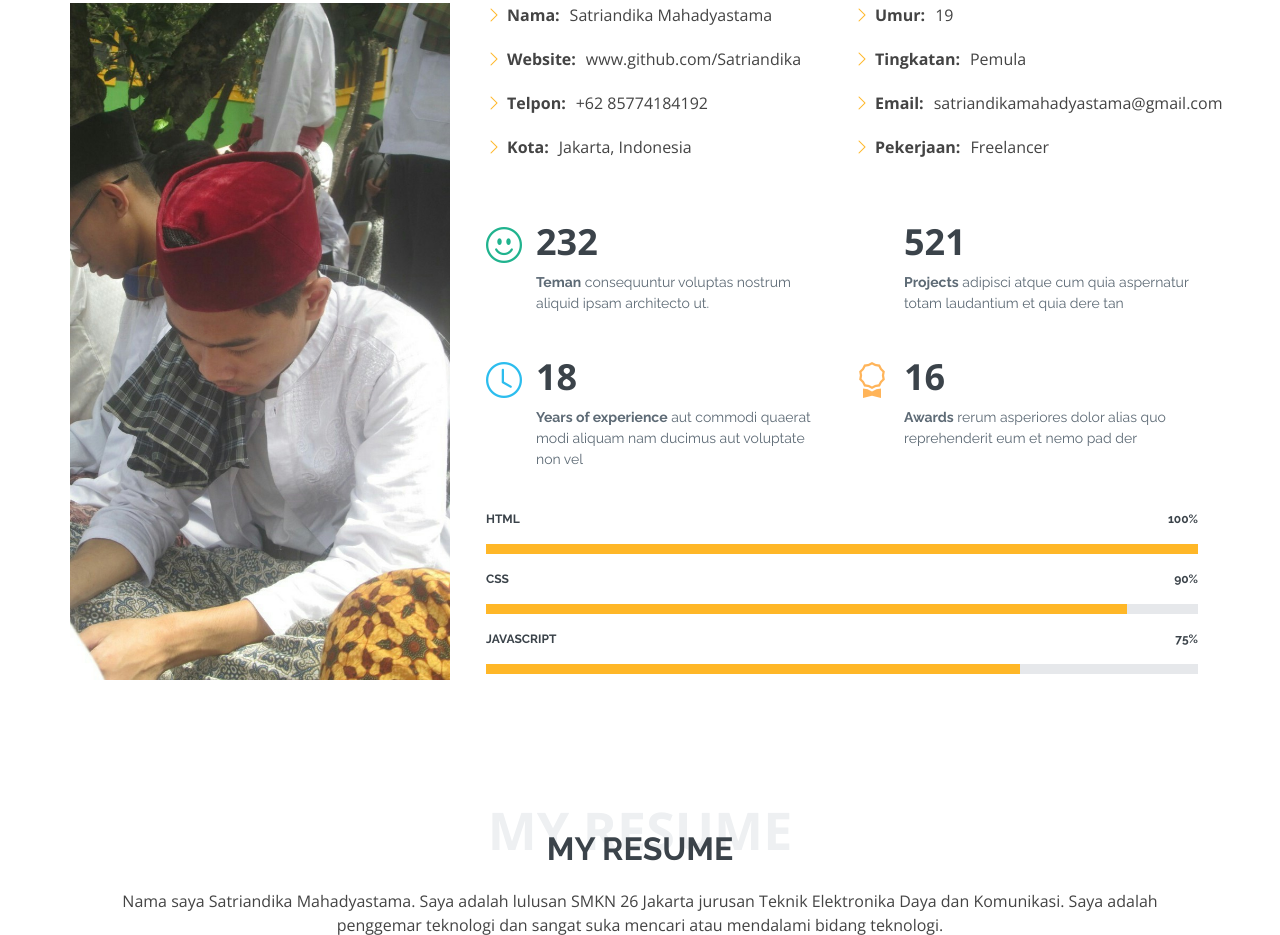
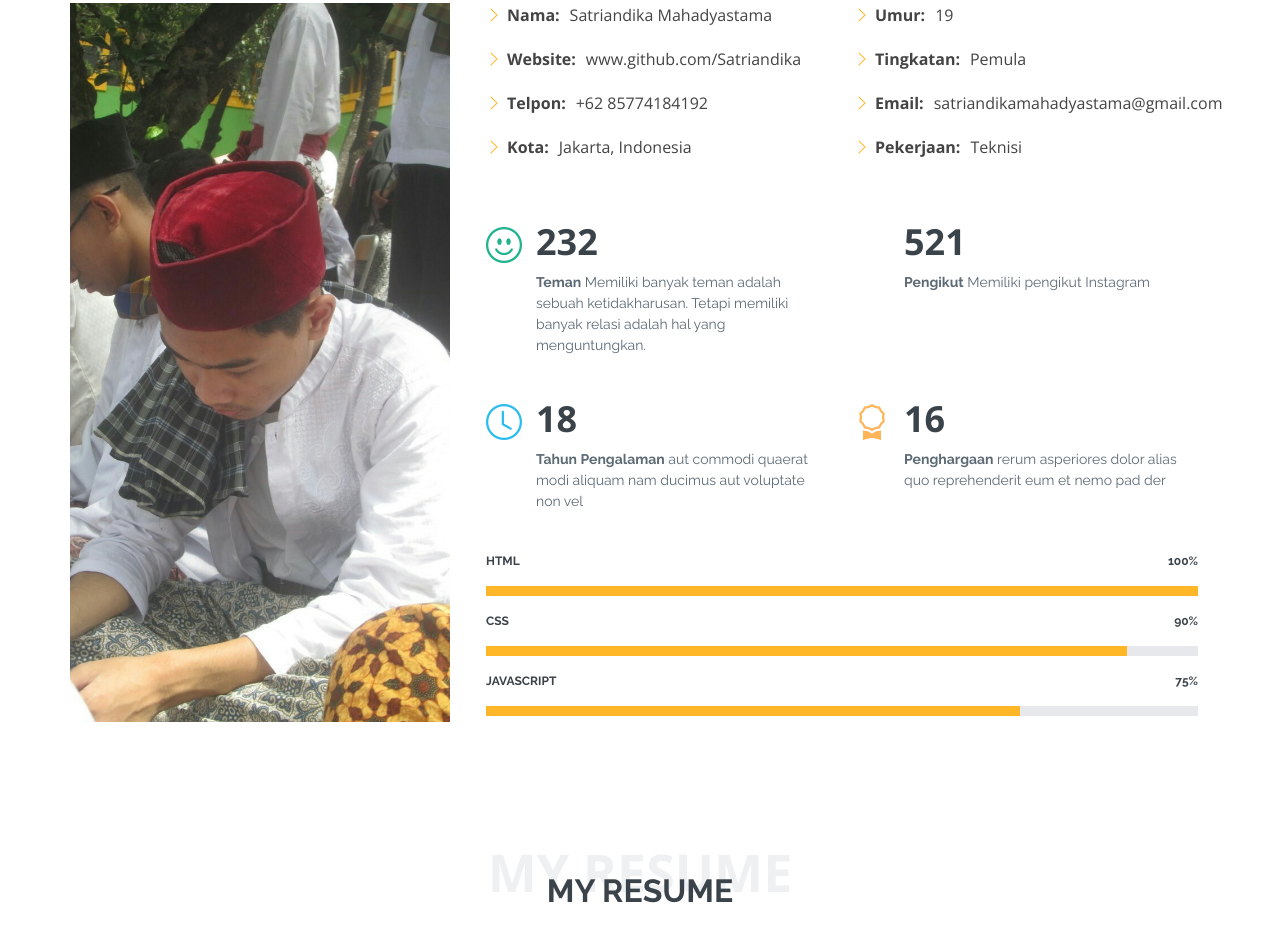
Before and after one commit to Satriandika/satriandika.github.io, a plain HTML site: page index.html in a window 1280 px wide. Shown: the part 999-1934 px from the top of the page. Drawn offline with nearby package versions, Linux system fonts and the light colour scheme.

Commit message:
Update index.html

```diff
--- a/index.html
+++ b/index.html
@@ -109,7 +109,7 @@
                     <li><i class="bi bi-chevron-right"></i> <strong>Umur:</strong> <span>19</span></li>
                     <li><i class="bi bi-chevron-right"></i> <strong>Tingkatan:</strong> <span>Pemula</span></li>
                     <li><i class="bi bi-chevron-right"></i> <strong>Email:</strong> <span>satriandikamahadyastama@gmail.com</span></li>
-                    <li><i class="bi bi-chevron-right"></i> <strong>Pekerjaan:</strong> <span>Freelancer</span></li>
+                    <li><i class="bi bi-chevron-right"></i> <strong>Pekerjaan:</strong> <span>Teknisi</span></li>
                   </ul>
                 </div>
               </div>
@@ -118,7 +118,7 @@
                   <div class="count-box">
                     <i class="bi bi-emoji-smile" style="color: #20b38e;"></i>
                     <span data-purecounter-start="0" data-purecounter-end="232" data-purecounter-duration="1" class="purecounter"></span>
-                    <p><strong>Teman</strong> consequuntur voluptas nostrum aliquid ipsam architecto ut.</p>
+                    <p><strong>Teman</strong> Memiliki banyak teman adalah sebuah ketidakharusan. Tetapi memiliki banyak relasi adalah hal yang menguntungkan.</p>
                   </div>
                 </div>
 
@@ -126,7 +126,7 @@
                   <div class="count-box">
                     <i class="bi bi-journal-richtextr" style="color: #8a1ac2;"></i>
                     <span data-purecounter-start="0" data-purecounter-end="521" data-purecounter-duration="1" class="purecounter"></span>
-                    <p><strong>Projects</strong> adipisci atque cum quia aspernatur totam laudantium et quia dere tan</p>
+                    <p><strong>Pengikut</strong> Memiliki pengikut Instagram</p>
                   </div>
                 </div>
 
@@ -134,7 +134,7 @@
                   <div class="count-box">
                     <i class="bi bi-clock" style="color: #2cbdee;"></i>
                     <span data-purecounter-start="0" data-purecounter-end="18" data-purecounter-duration="1" class="purecounter"></span>
-                    <p><strong>Years of experience</strong> aut commodi quaerat modi aliquam nam ducimus aut voluptate non vel</p>
+                    <p><strong>Tahun Pengalaman</strong> aut commodi quaerat modi aliquam nam ducimus aut voluptate non vel</p>
                   </div>
                 </div>
 
@@ -142,7 +142,7 @@
                   <div class="count-box">
                     <i class="bi bi-award" style="color: #ffb459;"></i>
                     <span data-purecounter-start="0" data-purecounter-end="16" data-purecounter-duration="1" class="purecounter"></span>
-                    <p><strong>Awards</strong> rerum asperiores dolor alias quo reprehenderit eum et nemo pad der</p>
+                    <p><strong>Penghargaan</strong> rerum asperiores dolor alias quo reprehenderit eum et nemo pad der</p>
                   </div>
                 </div>
               </div>
```
